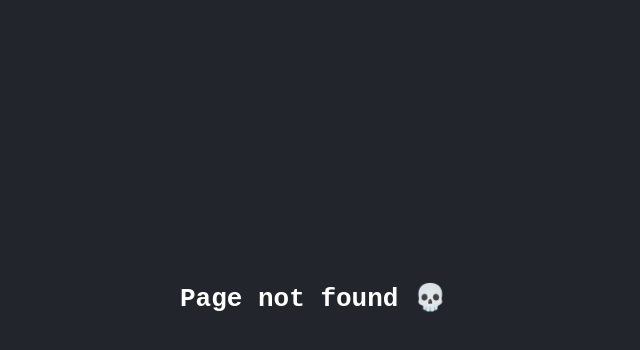
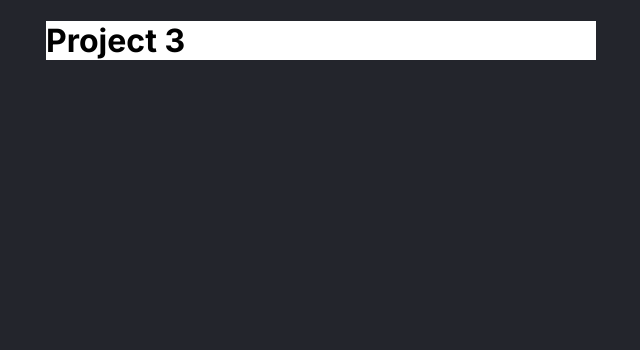
Before and after one commit to tonalmathew/itsReact, a React (Vite) app: page /project3 in a window 1280 px wide. Before the commit this address had no page. Shown: the top 350 px of the page, without its empty margins (319-959 px from the left). Built offline with nearby package versions, Linux system fonts and the light colour scheme.

Commit message:
project 3 init

```diff
--- a/src/App.jsx
+++ b/src/App.jsx
@@ -2,6 +2,7 @@ import { Routes, Route } from "react-router-dom";
 import Home from "./pages/Home";
 import Project1 from './pages/Project1'
 import Project2 from './pages/Project2'
+import Project3 from './pages/Project3'
 import './App.css'
 
 
@@ -20,6 +21,7 @@ function App() {
       <Route path="/" element={<Home />}/>
       <Route path="/project1" element={<Project1 />}/>
       <Route path="/project2" element={<Project2 />}/>
+      <Route path="/project3" element={<Project3 />}/>
       <Route path="*" element={<h1><pre style={styles}>Page not found 💀 </pre></h1>}/>
     </Routes>
   )
--- a/src/pages/Home.jsx
+++ b/src/pages/Home.jsx
@@ -13,9 +13,10 @@ export default function Home() {
           <p>
             <Link className="route-link" to='/project2'>Project 2</Link>
           </p>
+          <p>
+            <Link className="route-link" to='/project3'>Project 3</Link>
+          </p>
       </nav>
-
-
     </>
   )
 }
--- /dev/null
+++ b/src/pages/Project3.css
@@ -0,0 +1,8 @@
+
+.Project3 {
+  background-color: white;
+  max-width: 550px;
+  margin: 20px auto;
+  border: 0;
+  text-align: start;
+}
--- /dev/null
+++ b/src/pages/Project3.jsx
@@ -0,0 +1,10 @@
+import React from "react";
+import './Project3.css'
+
+export default function Project3() {
+  return (
+    <div className="Project2">
+        <h1>Project 3</h1>
+      </div>
+  )
+}
```
Also changed, not shown: src/components/Project3/Body/Body.css (added), src/components/Project3/Body/Body.jsx (added), src/components/Project3/Navbar/Navbar.css (added), src/components/Project3/Navbar/Navbar.jsx (added).
